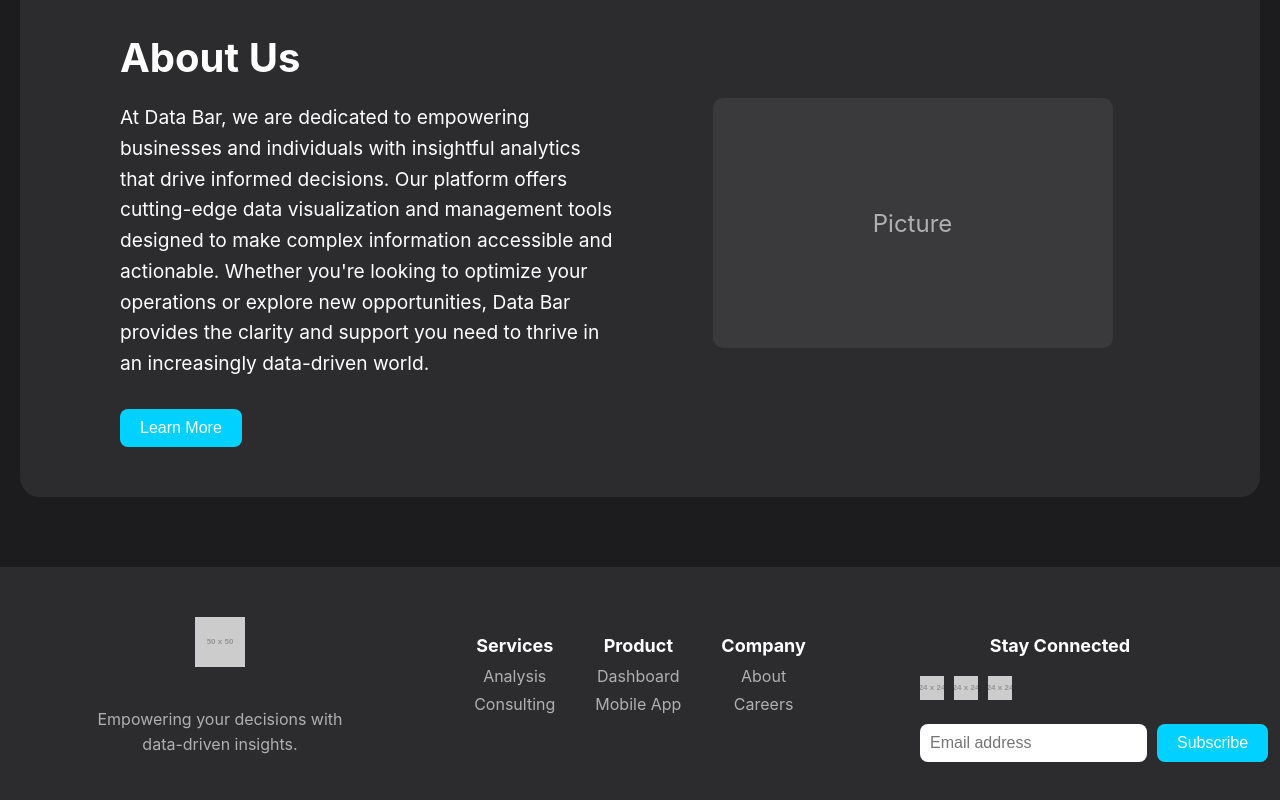
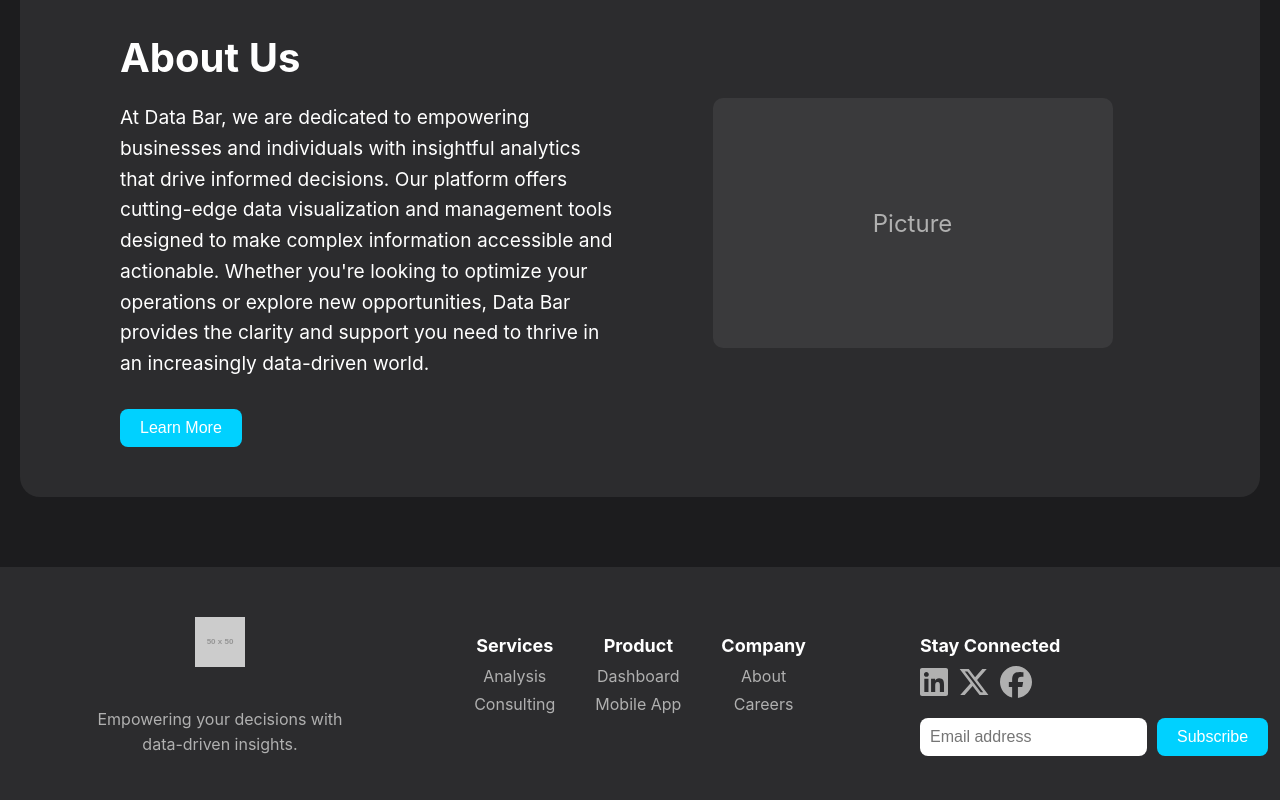
Before and after one commit to hady-awayda/hackathon-frontend, a React (Create React App) app: page / in a window 1280 px wide. Shown: the part 560-1360 px from the top of the page. Built offline with nearby package versions, Linux system fonts and the light colour scheme.

Commit message:
Adjusted footer icons

```diff
--- a/package.json
+++ b/package.json
@@ -3,6 +3,7 @@
   "version": "0.1.0",
   "private": true,
   "dependencies": {
+    "@fortawesome/free-brands-svg-icons": "^6.6.0",
     "@fortawesome/free-solid-svg-icons": "^6.6.0",
     "@fortawesome/react-fontawesome": "^0.2.2",
     "@reduxjs/toolkit": "^2.2.7",
--- a/src/pages/components/footer/Footer.css
+++ b/src/pages/components/footer/Footer.css
@@ -55,10 +55,13 @@
 
 .footer-contact {
   max-width: 25%;
+  display: flex;
+  flex-direction: column;
+  align-items: flex-start; /* Align items to the start to ensure text is above icons */
 }
 
 .footer-contact h3 {
-  margin-bottom: 20px;
+  margin-bottom: 10px; /* Reduce margin to bring the text closer to the icons */
   font-size: 18px;
   color: #ffffff;
 }
@@ -77,6 +80,7 @@
 .subscribe-form {
   display: flex;
   gap: 10px;
+  width: 100%; /* Ensure the input field takes up available space */
 }
 
 .subscribe-form input {
--- a/src/pages/components/footer/Footer.jsx
+++ b/src/pages/components/footer/Footer.jsx
@@ -1,4 +1,10 @@
 import React from "react";
+import { FontAwesomeIcon } from "@fortawesome/react-fontawesome";
+import {
+  faLinkedin,
+  faFacebook,
+  faXTwitter,
+} from "@fortawesome/free-brands-svg-icons"; // Use 'faXTwitter' for X icon
 import "./Footer.css";
 
 const Footer = () => {
@@ -29,14 +35,14 @@ const Footer = () => {
         <div className="footer-contact">
           <h3>Stay Connected</h3>
           <div className="social-icons">
-            <a href="#">
-              <img src="https://via.placeholder.com/24" alt="LinkedIn" />
+            <a href="#" className="social-icon">
+              <FontAwesomeIcon icon={faLinkedin} size="2x" color="#b0b0b0"/>
             </a>
-            <a href="#">
-              <img src="https://via.placeholder.com/24" alt="Twitter" />
+            <a href="#" className="social-icon">
+              <FontAwesomeIcon icon={faXTwitter} size="2x" color="#b0b0b0"/>
             </a>
-            <a href="#">
-              <img src="https://via.placeholder.com/24" alt="Facebook" />
+            <a href="#" className="social-icon">
+              <FontAwesomeIcon icon={faFacebook} size="2x" color="#b0b0b0" />
             </a>
           </div>
           <form className="subscribe-form">
```
Also changed, not shown: 1 other file (tests, documents, lock files or other folders).
